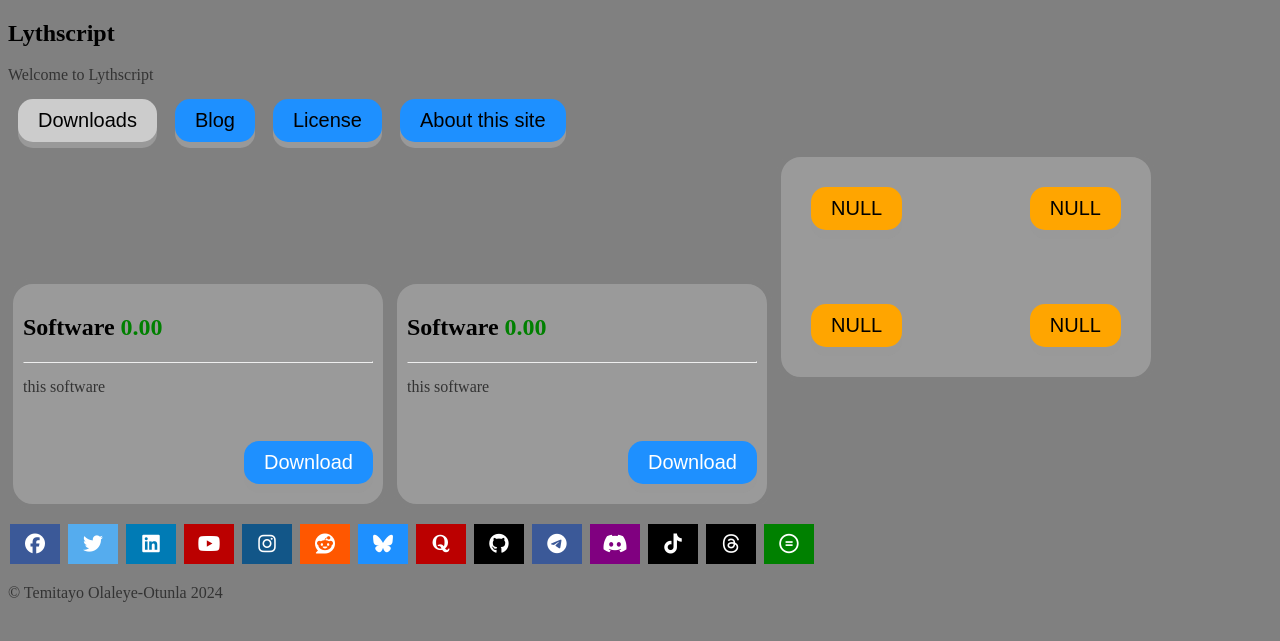
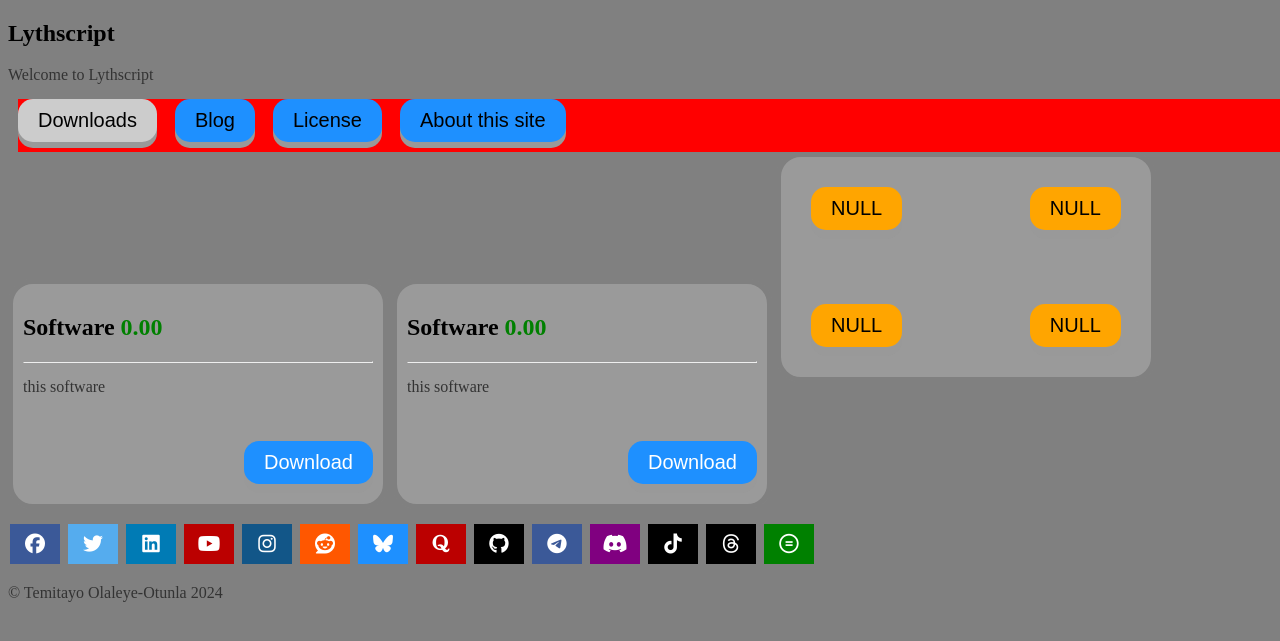
Before and after one commit to lythwind/lythwind.github.io, a Jekyll site: the page built from desktop.html, in a window 1280 px wide. Shown: the top 641 px of the page. Built offline with Jekyll 4.4.1, drawn with Linux system fonts in a browser that asks for light colours; nearby versions of some CDN libraries.

Commit message:
Update desktop.css

```diff
--- a/css/desktop.css
+++ b/css/desktop.css
@@ -153,7 +153,7 @@ button:active {
 .tab {
   overflow: hidden;
   border: none;
-  background-color: transparent;
+  background-color: red;
   margin-left: 10px;
   padding-bottom: 10px
 }
```
